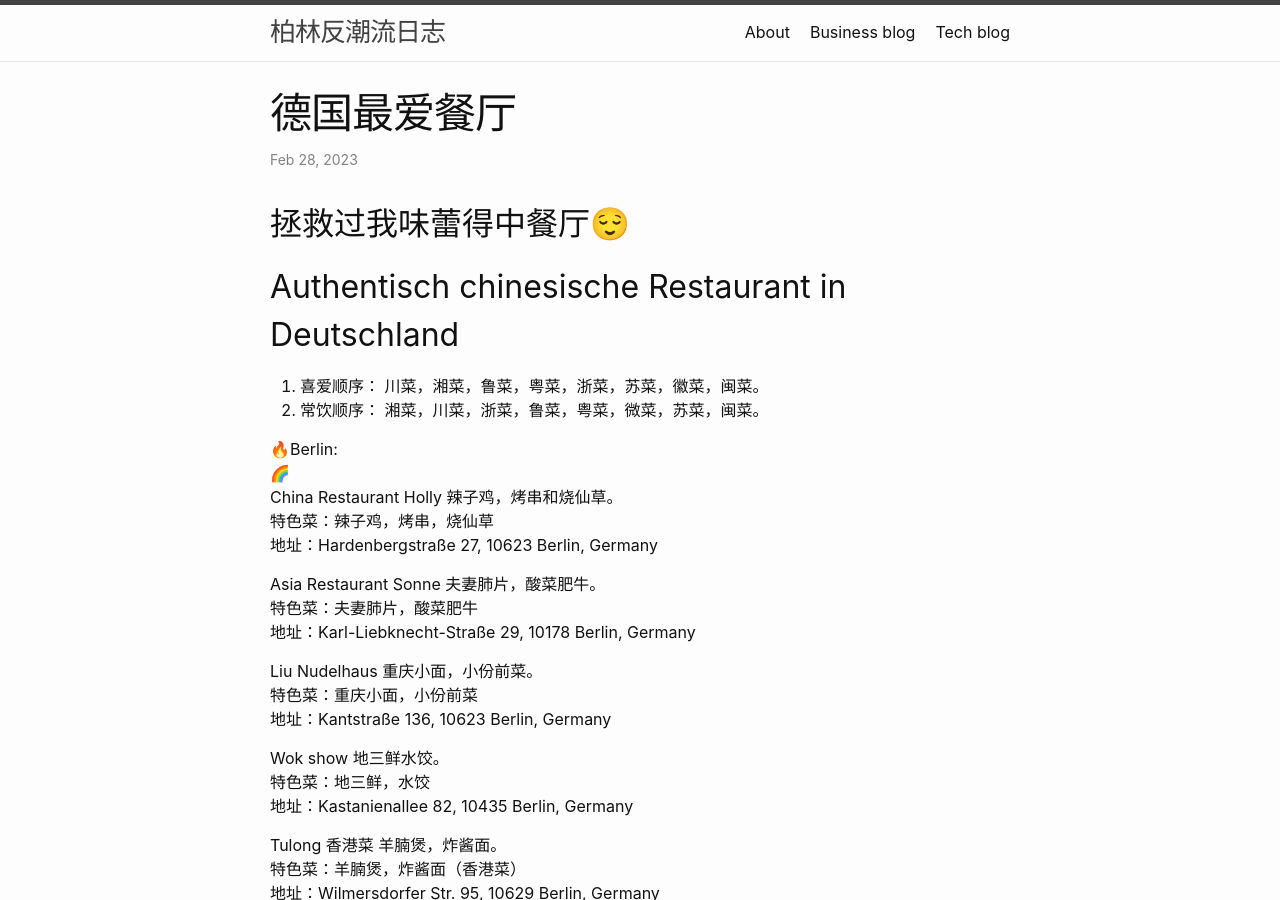
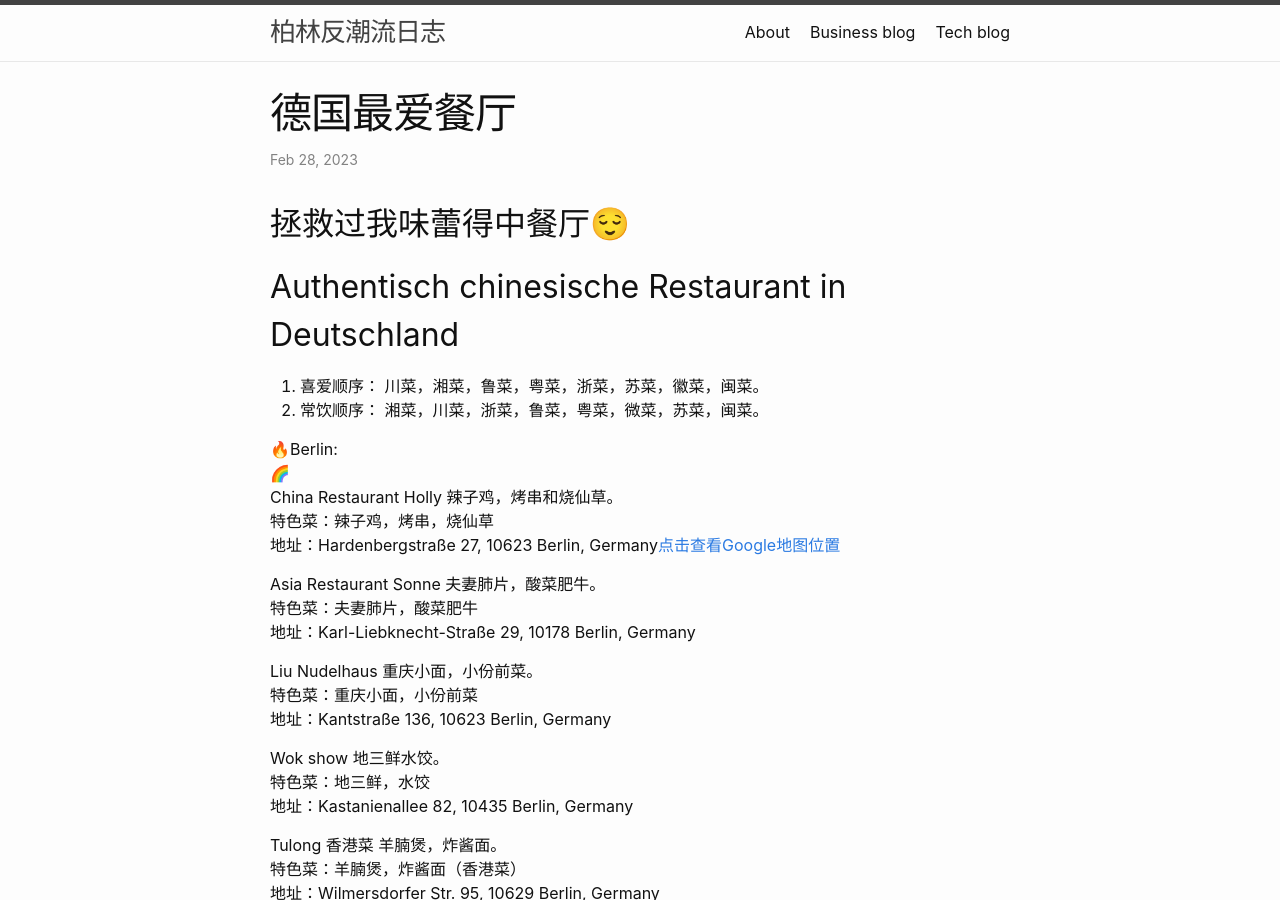
Before and after one commit to Howareu994/my-blog, a Jekyll site: the page built from _posts/2023-2-28-德国最爱餐厅.md, in a window 1280 px wide and 900 px high. Built offline with Jekyll 4.4.1, drawn with Linux system fonts in a browser that asks for light colours.

Commit message:
Update address with Google Maps link for restaurant
Added a link to Google Maps for the address of China Restaurant Holly.

```diff
--- a/_posts/2023-2-28-德国最爱餐厅.md
+++ b/_posts/2023-2-28-德国最爱餐厅.md
@@ -17,7 +17,7 @@ categories: jekyll update
 🌈
 China Restaurant Holly 辣子鸡，烤串和烧仙草。
 特色菜：辣子鸡，烤串，烧仙草
-地址：Hardenbergstraße 27, 10623 Berlin, Germany
+地址：Hardenbergstraße 27, 10623 Berlin, Germany[点击查看Google地图位置]([https://goo.gl/maps/xxxxxx](https://maps.app.goo.gl/bTtykatpzMgWXEW79))
 
 Asia Restaurant Sonne 夫妻肺片，酸菜肥牛。
 特色菜：夫妻肺片，酸菜肥牛
```
